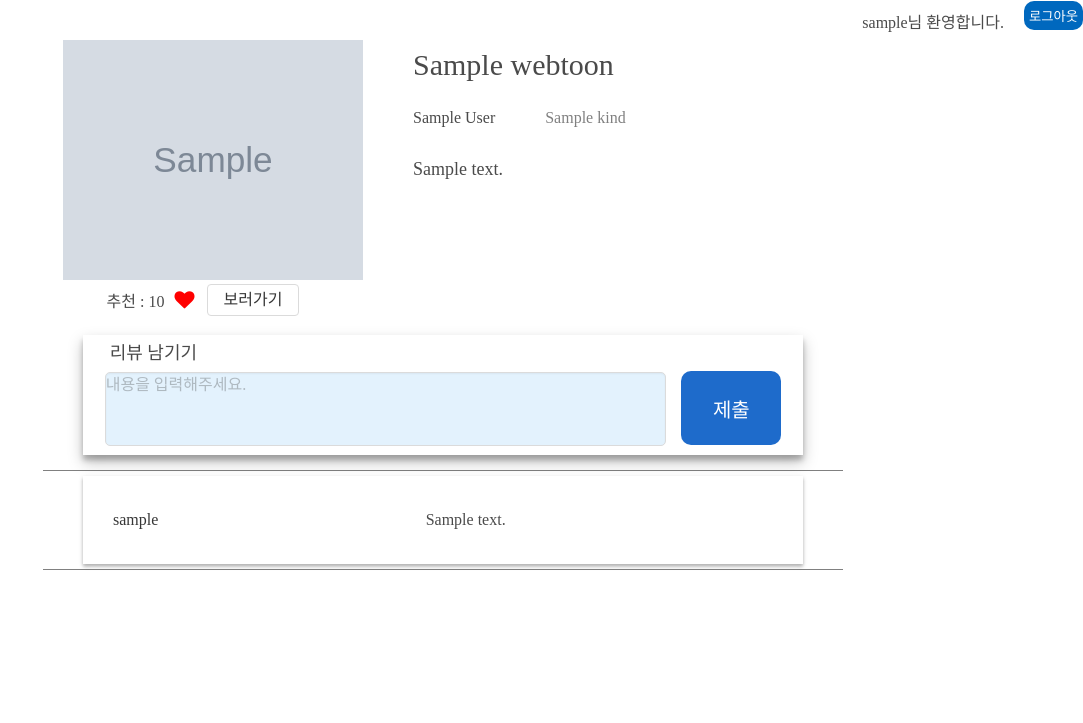
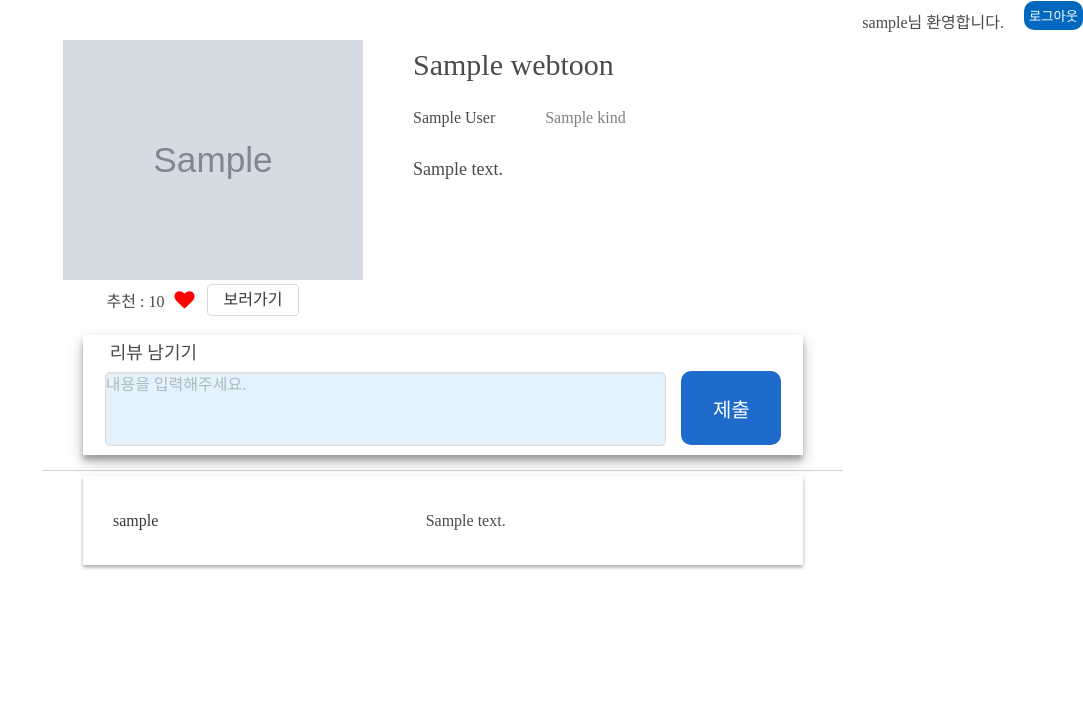
Before and after one commit to Jihyun85/team18_otv, a Flask app: template templates/detail.html in a window 1280 px wide. Shown: the top 723 px of the page, without its empty margins (197-1280 px from the left). Run offline with Flask 2, Linux system fonts and the light colour scheme; the template is opened without the code that fills it: most values are stand-ins (such as "Sample title", 1, 10 or a date in 2020); grey boxes marked "Sample" are stand-in pictures; some libraries are stand-ins or nearby versions.

Commit message:
OTV_리뷰삭제문제해결2+CSS수정

```diff
--- a/static/css/detail.css
+++ b/static/css/detail.css
@@ -142,11 +142,11 @@
     align-items: center;
 }
 .review-container:first-child {
-    border-top: 0.5px solid gray;
+    border-top: 0.5px solid #d3d3d3;
 }
-.review-container:last-child {
-    border-bottom: 0.5px solid gray;
-}
+/*.review-container:last-child {*/
+/*    border-bottom: 0.5px solid gray;*/
+/*}*/
 .review-card {
     width: 90%;
     height: 90%;
--- a/static/js/script.js
+++ b/static/js/script.js
@@ -78,7 +78,7 @@ function saveReview(e) {
                         <div class="review-card">
                             <span class="review-name"><strong>${nickname}</strong></span>
                             <p class="review-text">${review}</p>
-                            <button onclick=deleteReview("${review_id}") class="delete" type="button"></button>
+                            <div class="delete-box"><button onclick=deleteReview("${review_id}") class="delete" type="button"></button></div>
                         </div>`;
             div.innerHTML = html_temp;
 
```
